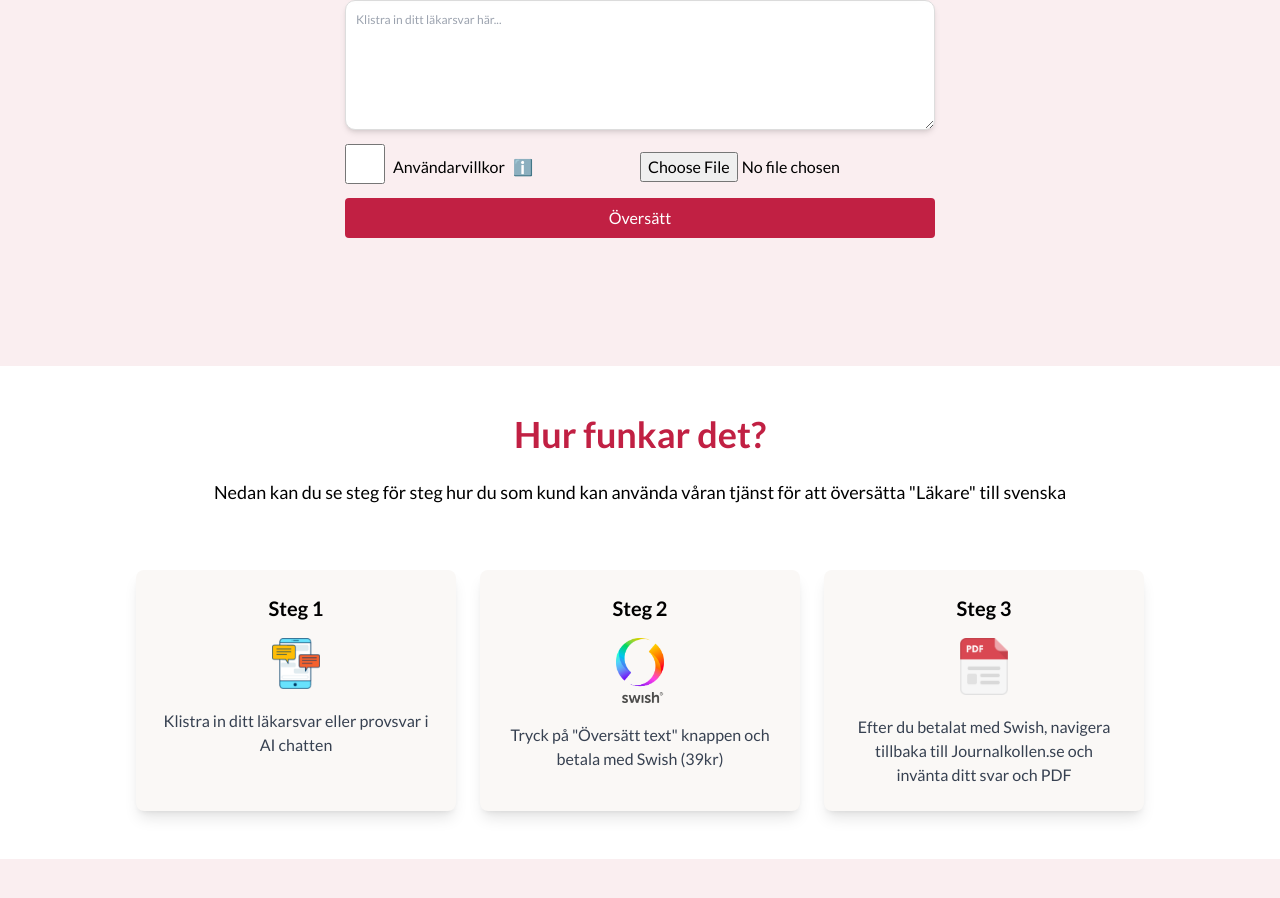
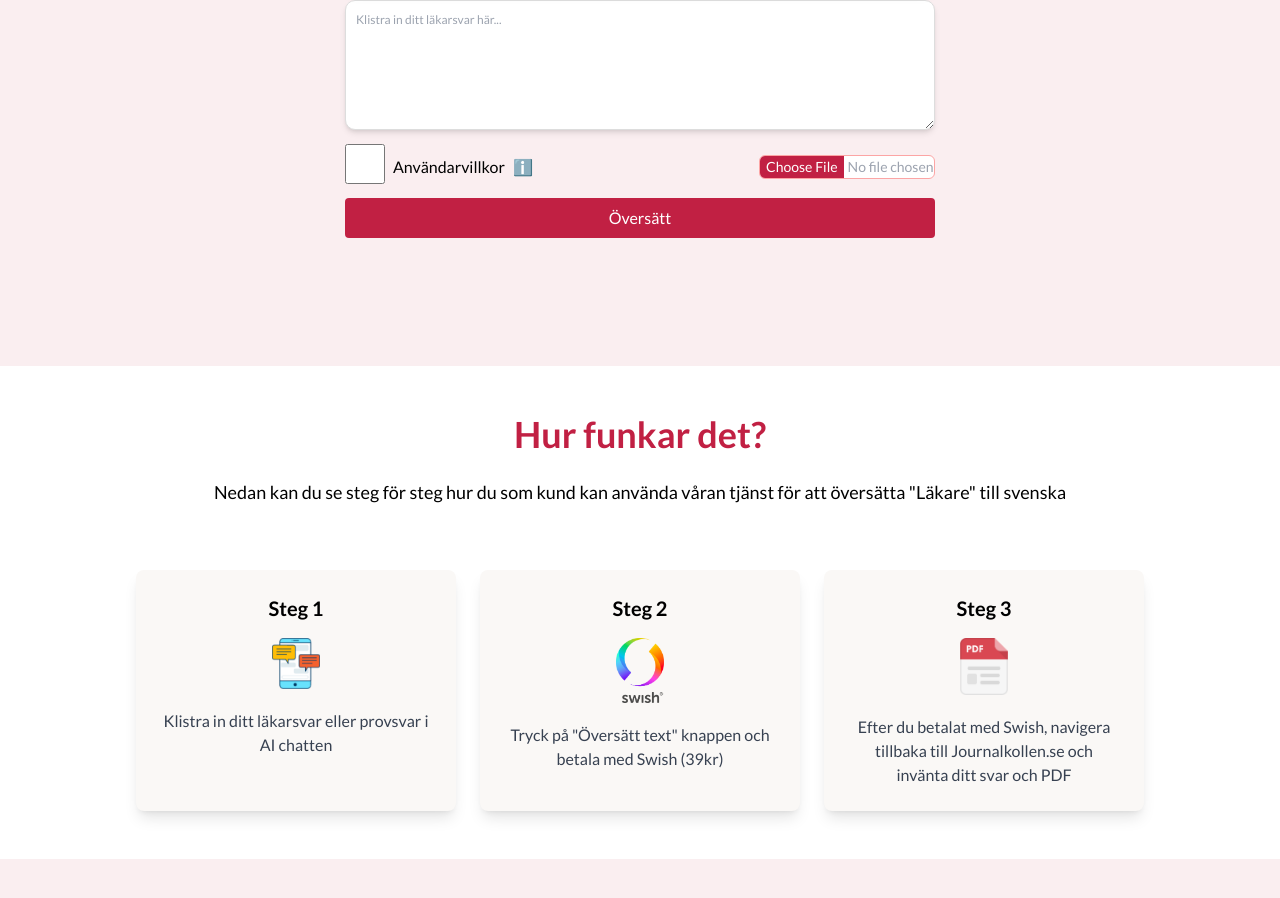
Before and after one commit to hugojohansson1021/JournalKollen, a Next.js app: page / in a window 1280 px wide. Shown: the part 828-1726 px from the top of the page. Built offline with nearby package versions, Linux system fonts and the light colour scheme.

Commit message:
Fix - välj fil

```diff
--- a/src/app/components/NewChat.tsx
+++ b/src/app/components/NewChat.tsx
@@ -396,15 +396,24 @@ const Chatbot: React.FC<ChatbotProps> = ({
   <label htmlFor="terms" className="text-black cursor-pointer ml-2">Användarvillkor</label>
   <Link href="/Vilkor" className="ml-2">ℹ️</Link>
 </div>
+
+
+
+<div className="grid w-44 max-w-xs items-center gap-1.5">
   <input
+    className="flex w-full rounded-md border border-red-300 border-input bg-white text-sm text-gray-400 file:border-0 file:bg-[#c12043] file:text-white file:text-sm file:font-medium"
     type="file"
+    id="picture"
     onChange={handleFileChange}
     ref={fileInputRef}
     accept=".txt,.pdf,.png,.jpg,.jpeg"
-            className="w-1/2 text-black"
   />
 </div>
-        {file && <div className="mb-2 text-black">Vald fil: {file.name}</div>}
+
+
+
+        </div>
+
         <button
           type="submit"
           disabled={isLoading}
```
Lines whose indentation alone changed are shown as unchanged.
